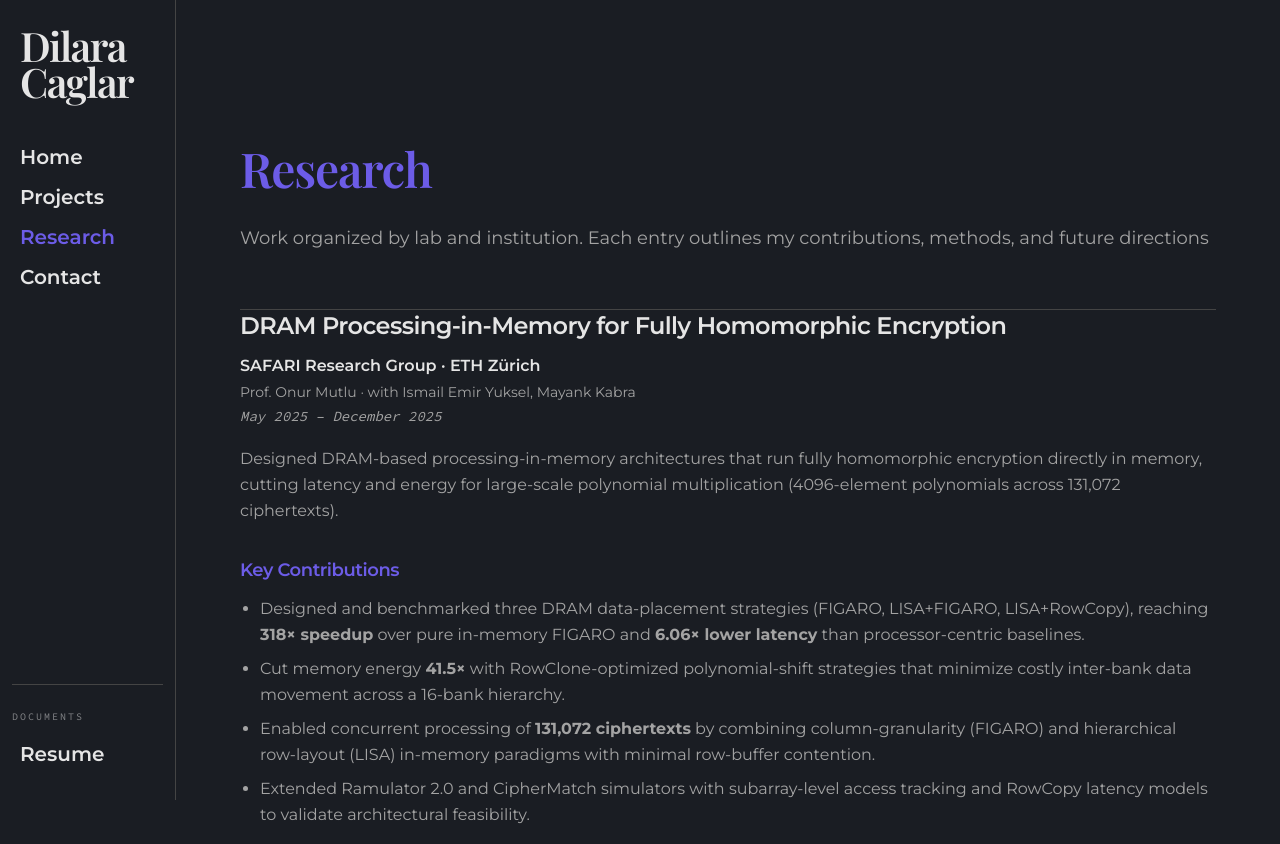
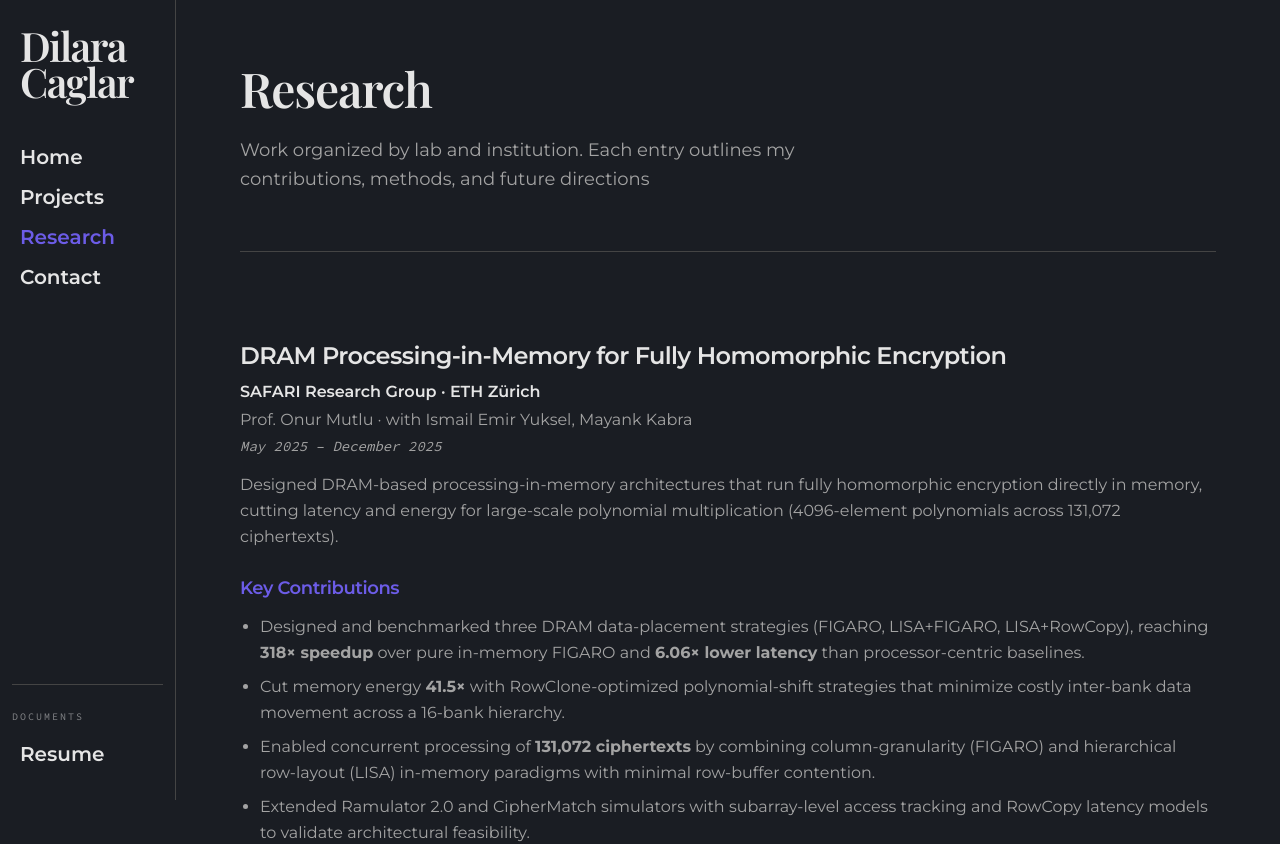
Before and after one commit to dcaglar-28/portfolio, a Next.js app: page /research in a window 1280 px wide. Shown: the top 844 px of the page. Built offline with nearby package versions, Linux system fonts and the light colour scheme; a web font is replaced by a local one.

Commit message:
Domain redirects and research page updates

```diff
--- a/src/components/sections/research-section.tsx
+++ b/src/components/sections/research-section.tsx
@@ -4,7 +4,7 @@ import { ResearchPageList } from "@/components/ui/research-page-list";
 
 export function ResearchSection() {
   return (
-    <section className="section-padding research-page-content">
+    <section className="research-page-content px-6 pb-16 pt-6 md:px-10 md:pb-20 md:pt-8 lg:px-16 lg:pb-24">
       <div className="container-wide max-w-4xl">
         <ResearchPageList
           intro={researchPageIntro}
--- a/src/components/ui/research-page-list.tsx
+++ b/src/components/ui/research-page-list.tsx
@@ -31,12 +31,13 @@ function ResearchPageEntry({ item }: { item: ResearchItem }) {
   const resources = item.papers ?? item.links ?? [];
 
   return (
-    <article className={cn("research-entry scroll-mt-28 py-12 first:pt-0")} id={item.id}>
+    <article className={cn("research-entry scroll-mt-28 py-8 md:py-10")} id={item.id}>
       <h2 className="text-xl font-semibold tracking-tight text-foreground md:text-2xl">
         {item.title}
       </h2>
 
-      <p className="mt-3 text-sm font-semibold text-foreground md:text-base">
+      <div className="mt-2 space-y-1 text-sm md:text-base">
+        <p className="font-semibold text-foreground">
           {item.pageAffiliation}
           {item.affiliationNote && (
             <span className="font-normal text-muted-foreground"> {item.affiliationNote}</span>
@@ -44,29 +45,30 @@ function ResearchPageEntry({ item }: { item: ResearchItem }) {
         </p>
 
         {item.subtitleLine && (
-        <p className="mt-1 text-sm text-muted-foreground">{item.subtitleLine}</p>
+          <p className="text-muted-foreground">{item.subtitleLine}</p>
         )}
 
         {item.pageCollaborators && (
-        <p className="mt-1 text-sm text-muted-foreground">{item.pageCollaborators}</p>
+          <p className="text-muted-foreground">{item.pageCollaborators}</p>
         )}
 
-      <p className="mt-1 font-mono text-xs italic text-muted-foreground md:text-sm">
+        <p className="font-mono text-xs italic text-muted-foreground md:text-sm">
           {item.period}
         </p>
+      </div>
 
-      <p className="mt-5 text-sm leading-relaxed text-muted-foreground md:text-base">
+      <p className="mt-4 text-sm leading-relaxed text-muted-foreground md:text-base">
         {item.summary}
       </p>
 
       {item.researchQuestion && (
-        <p className="mt-5 text-sm leading-relaxed text-muted-foreground md:text-base">
+        <p className="mt-4 text-sm leading-relaxed text-muted-foreground md:text-base">
           <span className="font-semibold text-foreground">Research question:</span>{" "}
           <RichText text={item.researchQuestion} />
         </p>
       )}
 
-      <h3 className="mt-8 text-base font-semibold tracking-tight text-primary md:text-lg">
+      <h3 className="mt-6 text-base font-semibold tracking-tight text-primary md:text-lg">
         Key Contributions
         {item.contributionsNote && (
           <span className="ml-1.5 font-normal italic text-muted-foreground">
@@ -85,7 +87,7 @@ function ResearchPageEntry({ item }: { item: ResearchItem }) {
 
       {item.plannedWork && (
         <>
-          <h3 className="mt-8 text-base font-semibold tracking-tight text-primary md:text-lg">
+          <h3 className="mt-6 text-base font-semibold tracking-tight text-primary md:text-lg">
             {item.plannedWork.heading}
           </h3>
           <ul className="mt-3 list-disc space-y-2 pl-5 text-sm leading-relaxed text-muted-foreground md:text-base">
@@ -98,7 +100,7 @@ function ResearchPageEntry({ item }: { item: ResearchItem }) {
         </>
       )}
 
-      <ResearchPaperLinks links={resources} />
+      <ResearchPaperLinks links={resources} className="mt-6 pt-5" />
     </article>
   );
 }
@@ -111,16 +113,16 @@ type ResearchPageListProps = {
 
 export function ResearchPageList({ intro, items, className }: ResearchPageListProps) {
   return (
-    <div className={cn("mx-auto max-w-2xl", className)}>
-      <h1 className="heading-serif !text-primary text-4xl font-semibold tracking-tight md:text-5xl">
+    <div className={cn("w-full", className)}>
+      <h1 className="heading-serif text-4xl font-semibold tracking-tight text-foreground md:text-5xl">
         Research
       </h1>
 
-      <p className="mt-8 text-base leading-relaxed text-muted-foreground md:text-lg">
+      <p className="mt-6 max-w-2xl text-base leading-relaxed text-muted-foreground md:text-lg">
         {intro}
       </p>
 
-      <div className="mt-14 divide-y divide-border border-t border-border">
+      <div className="mt-12 divide-y divide-border border-t border-border pt-10 md:mt-14 md:pt-12">
         {items.map((item) => (
           <ResearchPageEntry key={item.id} item={item} />
         ))}
```
Also changed, not shown: 2 other files (tests, documents, lock files or other folders). Lines whose indentation alone changed are shown as unchanged.
